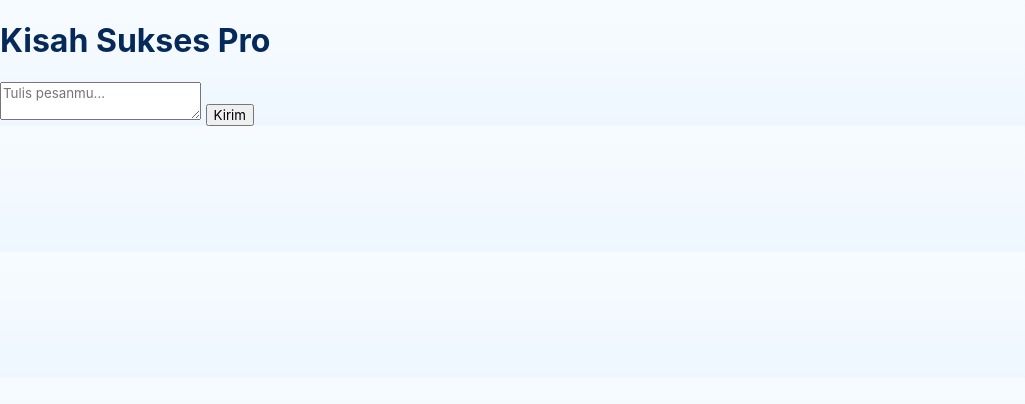
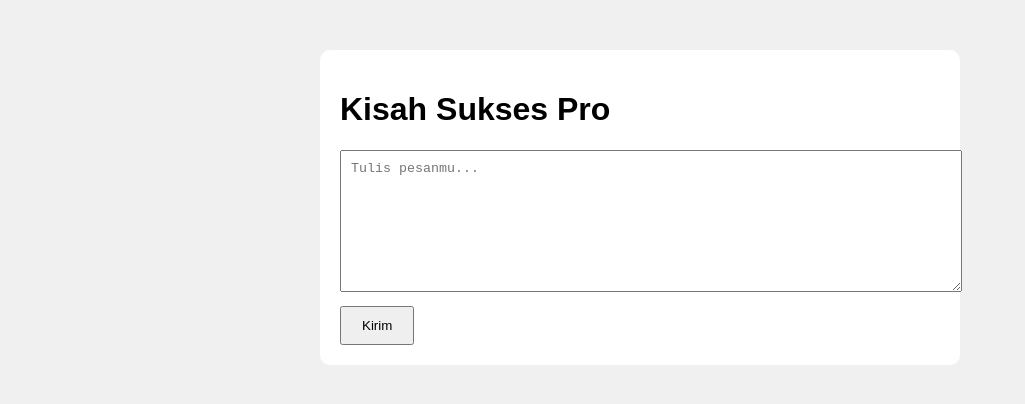
Before and after one commit to bellacao965-max/kisah-sukses-final-XX, a website: page index.html in a window 1280 px wide. Shown: the whole page, without its empty margins (0-1025 px from the left). Drawn offline with Linux system fonts and the light colour scheme.

Commit message:
Update style.css

```diff
--- a/style.css
+++ b/style.css
@@ -1,44 +1,24 @@
+body {
+  background: #f0f0f0;
+  font-family: Arial;
+}
 
-:root{
-  --bg:#f6f9ff;
-  --card:white;
-  --accent:#0b67ff;
-  --muted:#6b7280;
-  --glass: rgba(255,255,255,0.6);
+.container {
+  max-width: 600px;
+  margin: auto;
+  padding: 20px;
+  background: white;
+  margin-top: 50px;
+  border-radius: 10px;
 }
-*{box-sizing:border-box;font-family:Inter, ui-sans-serif, system-ui, -apple-system, 'Segoe UI', Roboto, 'Helvetica Neue', Arial;}
-body{margin:0;background:linear-gradient(180deg,#f7fbff,#eef7ff);color:#052a5a;}
-.page{max-width:1100px;margin:24px auto;padding:18px;}
-.hero{display:flex;justify-content:space-between;align-items:center;gap:12px;margin-bottom:14px;}
-.brand{display:flex;gap:12px;align-items:center;}
-.logo{width:56px;height:56px;border-radius:12px;}
-.hero h1{margin:0;font-size:20px;}
-.muted{color:var(--muted);font-size:13px;margin:0;}
-.status{font-size:13px;color:var(--muted);}
 
-.content{display:grid;grid-template-columns:1fr 340px;gap:18px;}
-.left{display:flex;flex-direction:column;gap:12px;}
-.right{display:flex;flex-direction:column;gap:12px;}
+textarea {
+  width: 100%;
+  height: 120px;
+  padding: 10px;
+}
 
-.card{background:var(--card);border-radius:12px;padding:14px;box-shadow:0 8px 30px rgba(11,103,255,0.06);}
-.chat-card{height:520px;display:flex;flex-direction:column;justify-content:space-between;}
-.messages{overflow:auto;padding:8px;height:100%;display:flex;flex-direction:column;gap:8px;background:linear-gradient(180deg,rgba(11,103,255,0.02),transparent);border-radius:8px;}
-.msg{padding:10px;border-radius:10px;max-width:80%;}
-.msg.user{align-self:flex-end;background:linear-gradient(90deg,#dbeafe,#bfdbfe);color:var(--accent);}
-.msg.ai{align-self:flex-start;background:#eef6ff;color:#052a5a;}
-.chat-form{display:flex;gap:8px;margin-top:8px;}
-.chat-form input{flex:1;padding:12px;border-radius:10px;border:1px solid #e6eefb;background:transparent;color:var(--accent);}
-.chat-form button{background:var(--accent);color:white;border:none;padding:10px 14px;border-radius:10px;cursor:pointer;}
-
-.quotes-card h3,.game-card h3,.social-card h3,.settings-card h3{margin:0 0 8px 0;}
-.row{display:flex;gap:8px;margin-top:8px;}
-.row button{flex:1;padding:8px;border-radius:8px;border:none;background:#eef3ff;color:var(--accent);cursor:pointer;}
-
-input, select, button{font-family:inherit;}
-
-.footer{text-align:center;margin-top:20px;color:var(--muted);font-size:13px;}
-
-@media(max-width:900px){
-  .content{grid-template-columns:1fr;}
-  .chat-card{height:420px;}
+button {
+  margin-top: 10px;
+  padding: 10px 20px;
 }
```
